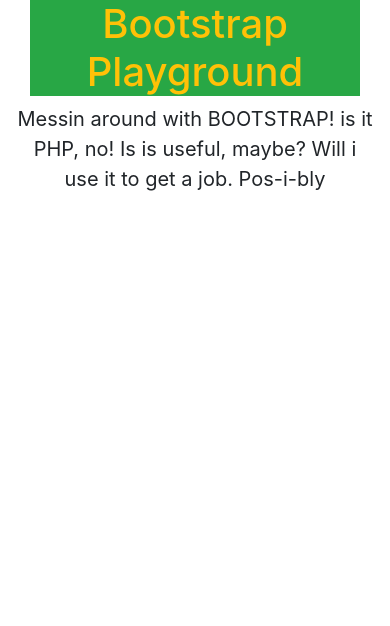
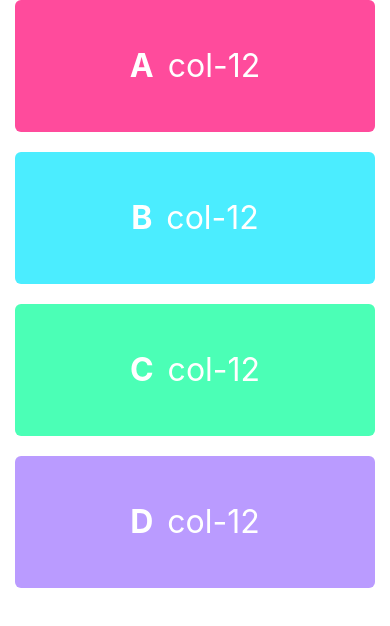
Before and after one commit to Pur3-MAlice/Bootstrap-Playground, a plain HTML site: page index.html in a window 390 px wide. Drawn offline with Linux system fonts and the light colour scheme.

Commit message:
adds responsive coloumns for testing

```diff
--- a/index.html
+++ b/index.html
@@ -7,17 +7,77 @@
     <meta http-equiv="x-ua-compatible" content="ie=edge">
     <link rel="stylesheet" href="css/bootstrap.min.css">
     <title>Bootstrap</title>
+    <style>
+      .box {
+          background-color: #444444;
+          text-align: center;
+          padding: 50px 0;
+          color: white;
+          font-size: 32px;
+          line-height: 32px;
+          border-radius: 6px;
+          margin-bottom: 20px;
+      }
+
+      .box strong {
+          margin-right: 5px;
+      }
+
+      .box-1 {
+          background-color: #ff4b9c;
+      }
+
+      .box-2 {
+          background-color: #4bedff;
+      }
+
+      .box-3 {
+          background-color: #4bffb6;
+      }
+
+      .box-4 {
+          background-color: #BA9BFF;
+      }
+    </style>
   </head>
-  <body>
+  <main class="grid">
     <div class="container">
-      <section class="container-fluid">
-        <h1 class="bg-success text-warning text-center">Bootstrap Playground</h1>
-      </section>
-      <div>
-        <p class="blockquote front text-center">Messin around with BOOTSTRAP! is it PHP, no! Is is useful, maybe? Will i use it to get a job. Pos-i-bly</p>
-      </div>
-    </div><!-- container -->
-
+      <div class="row">
+        <div class="col-12 col-sm-6 col-md-4 col-lg-3">
+            <div class="box box-1">
+                <span class="d-none d-lg-block"><strong>A</strong> col-lg-3</span>
+                <span class="d-none d-md-block d-lg-none"><strong>A</strong> col-md-4</span>
+                <span class="d-none d-sm-block d-md-none"><strong>A</strong> col-sm-6</span>
+                <span class="d-block d-sm-none"><strong>A</strong> col-12</span>
+            </div>
+        </div>
+        <div class="col-12 col-sm-6 col-md-8 col-lg-3">
+            <div class="box box-2">
+                <span class="d-none d-lg-block"><strong>B</strong> col-lg-3</span>
+                <span class="d-none d-md-block d-lg-none"><strong>B</strong> col-md-8</span>
+                <span class="d-none d-sm-block d-md-none"><strong>B</strong> col-sm-6</span>
+                <span class="d-block d-sm-none"><strong>B</strong> col-12</span>
+            </div>
+        </div>
+        <div class="col-12 col-sm-12 col-md-6 col-lg-3">
+            <div class="box box-3">
+                <span class="d-none d-lg-block"><strong>C</strong> col-lg-3</span>
+                <span class="d-none d-md-block d-lg-none"><strong>C</strong> col-md-6</span>
+                <span class="d-none d-sm-block d-md-none"><strong>C</strong> col-sm-12</span>
+                <span class="d-block d-sm-none"><strong>C</strong> col-12</span>
+            </div>
+        </div>
+        <div class="col-12 col-sm-12 col-md-6 col-lg-3">
+            <div class="box box-4">
+                <span class="d-none d-lg-block"><strong>D</strong> col-lg-3</span>
+                <span class="d-none d-md-block d-lg-none"><strong>D</strong> col-md-6</span>
+                <span class="d-none d-sm-block d-md-none"><strong>D</strong> col-sm-12</span>
+                <span class="d-block d-sm-none"><strong>D</strong> col-12</span>
+            </div>
+        </div>
+    </div>
+</div>
+</main>
     <script src="js/jquery.slim.min.js"></script>
     <script src="js/popper.min.js"></script>
     <script src="js/bootstrap.min.js"></script>
```
